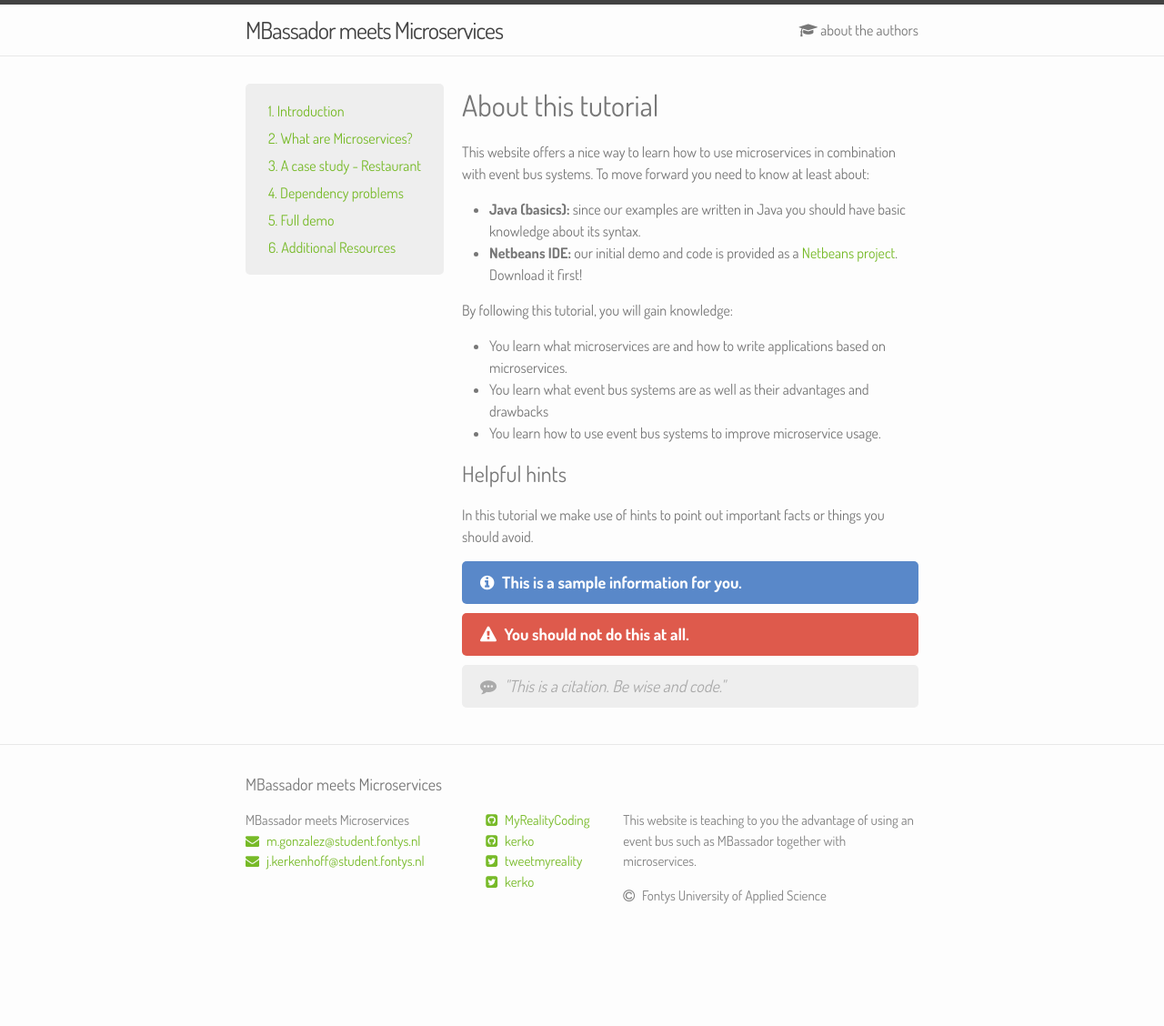
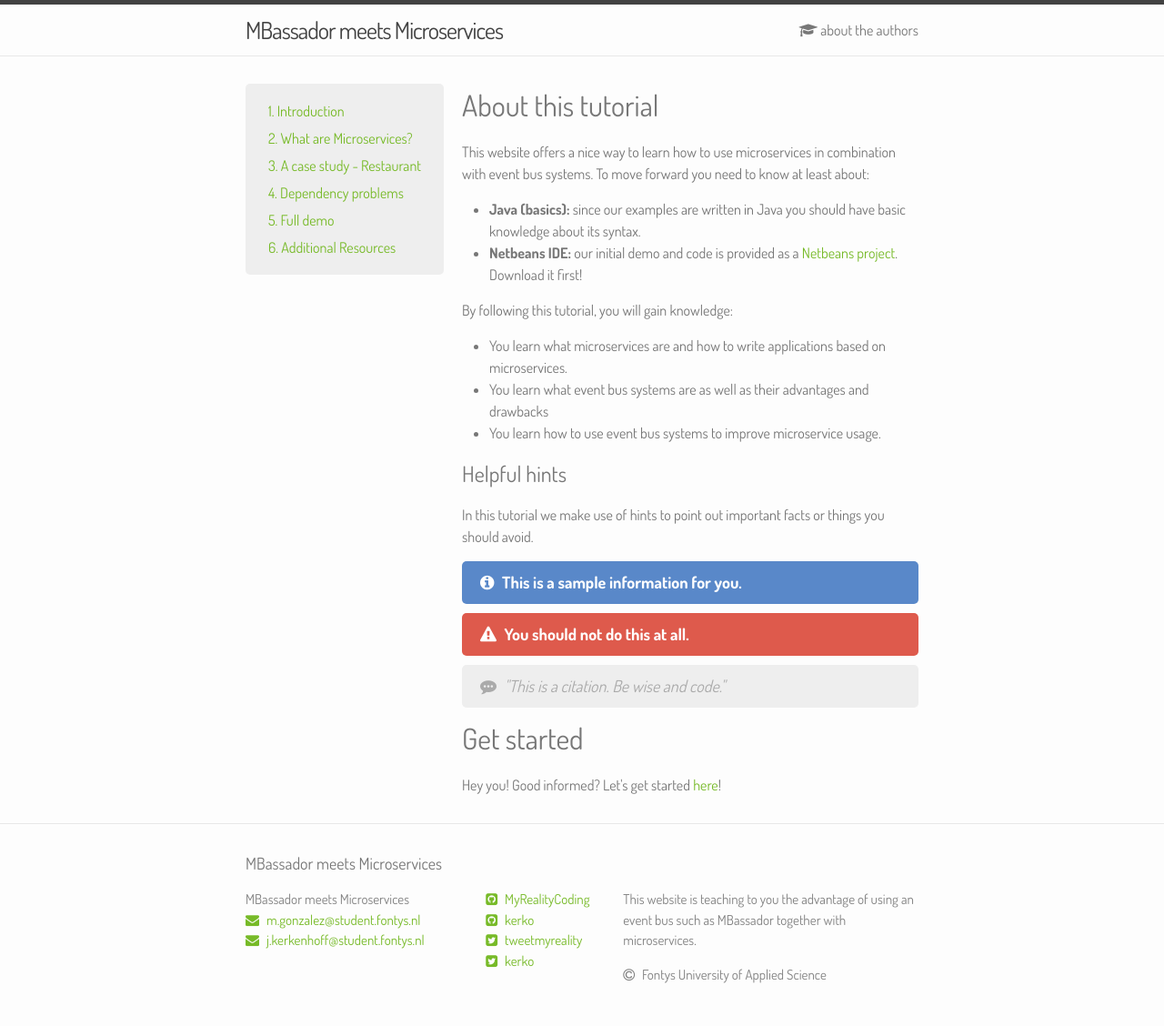
Before and after one commit to sebivenlo/microservices-eventbus, a Jekyll site: the page built from index.html, in a window 1280 px wide. Shown: the whole page at 91% size. Built offline with Jekyll 4.4.1, drawn with Linux system fonts in a browser that asks for light colours; nearby versions of some CDN libraries; before the commit the page ends 1041 px from its top, so only the background shows below that.

Commit message:
Add forwarding links

```diff
--- a/index.html
+++ b/index.html
@@ -21,4 +21,8 @@ By following this tutorial, you will gain knowledge:
 <div class="hint info"><i class="fa fa-info-circle"></i> This is a sample information for you.</div>
 <div class="hint warning"><i class="fa fa-exclamation-triangle"></i> You should not do this at all.</div>
 <div class="hint cite"><i class="fa fa-commenting"></i> "This is a citation. Be wise and code."</div>
+
+
+<h1>Get started</h1>
+Hey you! Good informed? Let's get started <a href="/tutorials/01-microservices">here</a>!
 </div>
```
Also changed, not shown: _tutorials/01-microservices.md (+4 -0 lines).
